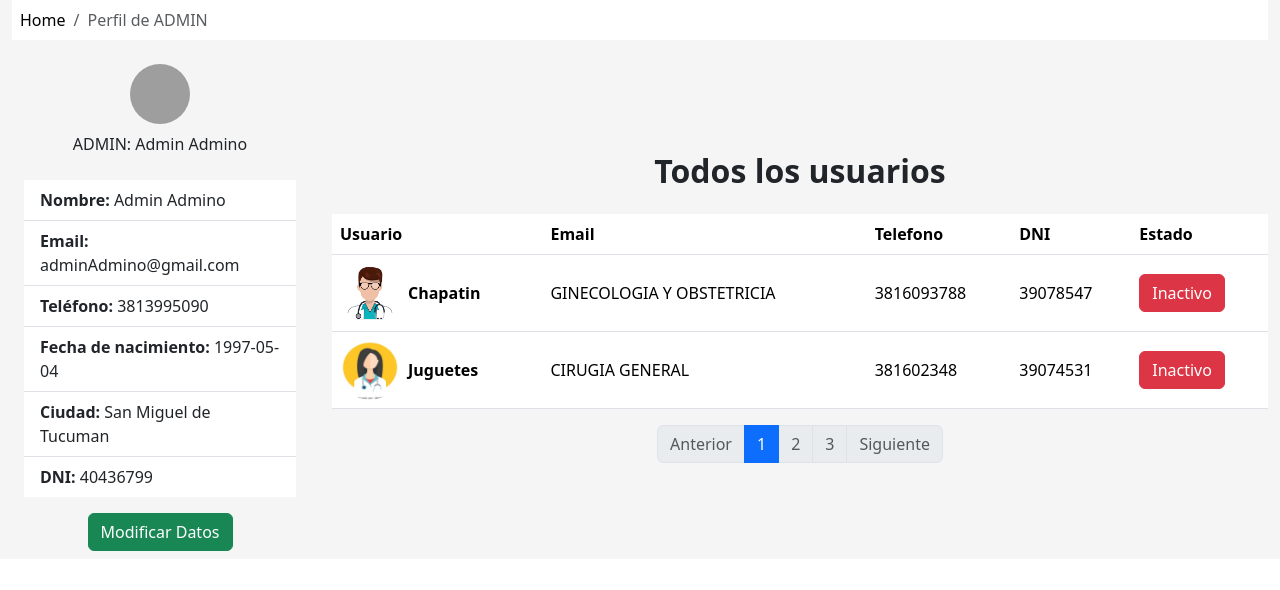
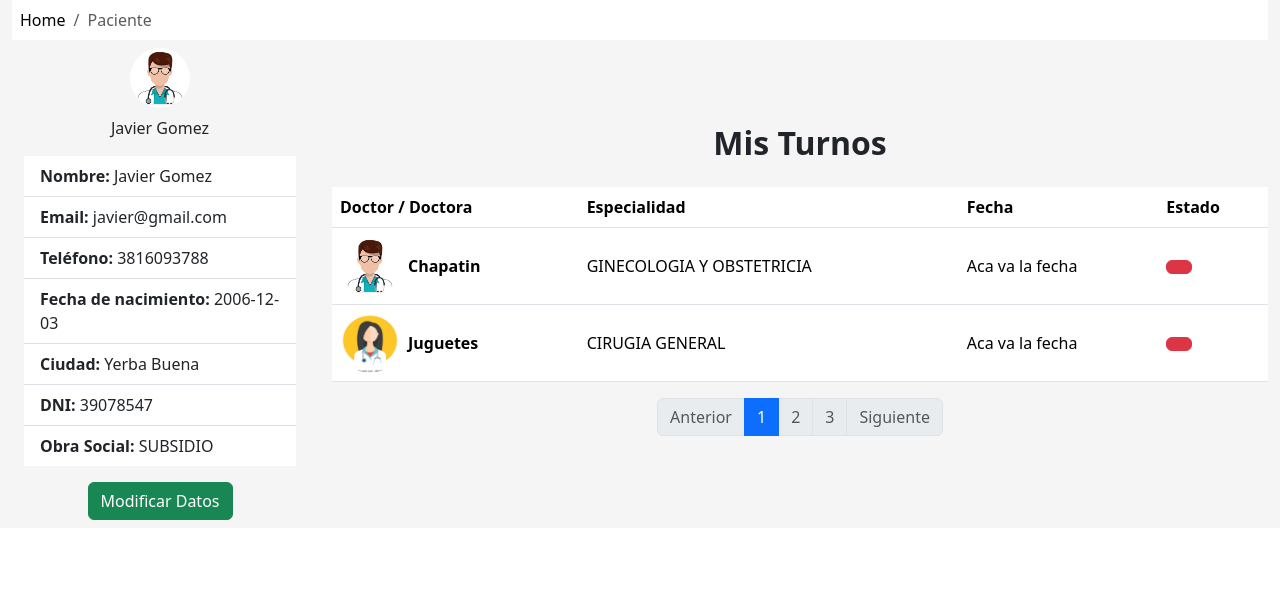
Before and after one commit to josema-P020/RollingClinic-1.0, a React (Vite) app: page / in a window 1280 px wide. Shown: the top 590 px of the page. Built offline with nearby package versions, Linux system fonts and the light colour scheme; grey boxes are pictures that could not be loaded.

Commit message:
fix se corrigio logica de la pagina de admin

```diff
--- a/src/App.jsx
+++ b/src/App.jsx
@@ -1,15 +1,15 @@
 import { useState } from "react";
 import "./App.css";
-// import PerfilPaciente from "./pages/PerfilPaciente.jsx";
-import PerfilAdmin from "./pages/PerfilAdmin.jsx";
+import PerfilPaciente from "./pages/PerfilPaciente.jsx";
+// import PerfilAdmin from "./pages/PerfilAdmin.jsx";
 
 function App() {
   const [count, setCount] = useState(0);
 
   return (
     <>
-      {/* <PerfilPaciente /> */}
-      <PerfilAdmin />
+      <PerfilPaciente />
+      {/* <PerfilAdmin /> */}
     </>
   );
 }
--- a/src/components/admin/DatosAdmin.jsx
+++ b/src/components/admin/DatosAdmin.jsx
@@ -11,27 +11,15 @@ function DatosAdmin() {
 
   const handleChange = (e) => {
     const { name, value } = e.target;
-    const updatedInfo = info.map((item) =>
+    const actualizarInfo = info.map((item) =>
       item.id === admin.id ? { ...item, [name]: value } : item
     );
-    setInfo(updatedInfo);
-  };
-
-  //Como hago para
-  const modificarDb = () => {
-    const actualizarAdmin = info.map((admin) =>
-      admin.role === "ADMIN" ? { ...admin, aprobbed: !admin.aprobbed } : admin
-    );
- //Desactivar los botones para modificar datos.
-
-    // Actualizar el estado y guardar en localStorage
-    setInfo(actualizarAdmin);
-    localStorage.setItem("users", JSON.stringify(actualizarAdmin));
+    setInfo(actualizarInfo);
+    localStorage.setItem("users", JSON.stringify(actualizarInfo));
   };
 
   const handleClick = () => {
     setEditar(!editar);
-    modificarDb();
   };
 
   return (
--- a/src/components/admin/ListadoMedicos.jsx
+++ b/src/components/admin/ListadoMedicos.jsx
@@ -2,21 +2,19 @@ import React, { useState } from "react";
 import data from "../../data/dataBase";
 
 function ListadoMedicos() {
-  // Recuperar datos del localStorage, si existen
-  const recuperarDoctores =
-    JSON.parse(localStorage.getItem("users")) ||
-    data.filter((user) => user.role === "DOCTOR");
-
+  const recuperarDoctores = JSON.parse(localStorage.getItem("users")) || data;
   const [doctores, setDoctores] = useState(recuperarDoctores);
 
   const botonAprobbed = (id) => {
-    // Cambiar el estado del doctor
-    const actualizarDoctores = doctores.map((doctor) =>
-      doctor.id === id ? { ...doctor, aprobbed: !doctor.aprobbed } : doctor
-    );
+    const actualizarDoctores = doctores.map((doctor) => {
+      if (doctor.id === id) {
+        return { ...doctor, aprobbed: !doctor.aprobbed };
+      }
+      return doctor;
+    });
 
-    // Actualizar el estado y guardar en localStorage
     setDoctores(actualizarDoctores);
+
     localStorage.setItem("users", JSON.stringify(actualizarDoctores));
   };
 
@@ -30,7 +28,7 @@ function ListadoMedicos() {
               <tr>
                 <th className="text-start text-nowrap">Usuario</th>
                 <th className="text-start text-nowrap">Email</th>
-                <th className="text-start text-nowrap">Telefono</th>
+                <th className="text-start text-nowrap">Matricula</th>
                 <th className="text-start text-nowrap">DNI</th>
                 <th className="text-start text-nowrap">Estado</th>
               </tr>
@@ -55,14 +53,17 @@ function ListadoMedicos() {
                       </div>
                     </div>
                   </th>
-                  <td className="align-middle text-start">{d.especialidad}</td>
+                  <td className="align-middle text-start">{d.email}</td>
                   <td className="align-middle text-start">
-                    <span>{d.tel}</span>
+                    <span>{d.matricula}</span>
                   </td>
                   <td className="align-middle text-start">{d.dni}</td>
                   <td className="align-middle text-start">
                     <button
-                      className={`btn ${d.aprobbed ? "btn-success" : "btn-danger"}`} onClick={() => botonAprobbed(d.id)}
+                      className={`btn ${
+                        d.aprobbed ? "btn-success" : "btn-danger"
+                      }`}
+                      onClick={() => botonAprobbed(d.id)}
                     >
                       {d.aprobbed ? "Activo" : "Inactivo"}
                     </button>
--- a/src/components/paciente/DatosPaciente.jsx
+++ b/src/components/paciente/DatosPaciente.jsx
@@ -2,11 +2,13 @@ import React, { useState } from "react";
 import "./Paciente.css";
 import ListaMedicos from "./ListadoTurnos.jsx";
 import data from "../../data/dataBase.js";
-
+//importar base de datos de nahuel
 function DatosPaciente() {
   const [editar, setEditar] = useState(false);
   const [info, setInfo] = useState(data);
   localStorage.setItem("users", JSON.stringify(info));
+//realizar un state con la base de datos de nahuel
+//extraer las fechas de la base de datos de nahuel y mostrarlas en el return.
 
   //Tengo que esperar a la lista de nahuel para ver si puedo enlazar con el paciente que esta
   const paciente = info[0];
@@ -45,7 +47,7 @@ function DatosPaciente() {
               </a>
             </li>
             <li className="breadcrumb-item active" aria-current="page">
-              Mi Perfil
+              Paciente
             </li>
           </ol>
         </nav>
--- a/src/components/paciente/ListadoTurnos.jsx
+++ b/src/components/paciente/ListadoTurnos.jsx
@@ -40,7 +40,9 @@ function ListadoTurnos() {
                   </th>
 
                   <td className="align-middle text-start">{d.especialidad}</td>
-                  <td className="align-middle text-start">{} Aca va la fecha</td>
+                  <td className="align-middle text-start">
+                    {} Aca va la fecha
+                  </td>
                   <td className="align-middle text-start">
                     <span
                       className={`btn ${
```
